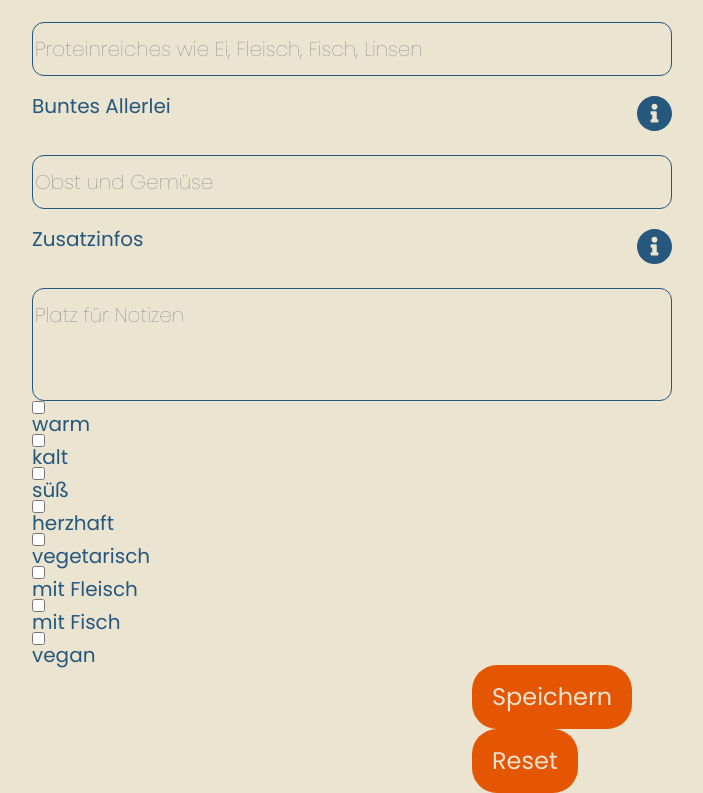
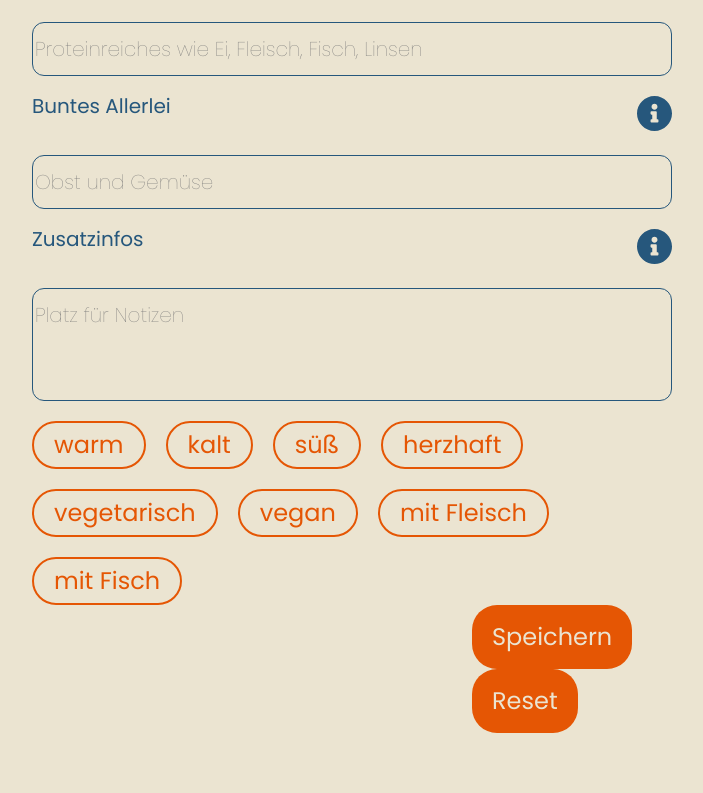
Before and after one commit to coding-bootcamps-eu/final-project-tz-earlybirds, a Vue app: page /recipe-input in a window 1280 px wide. Shown: the part 502-1295 px from the top of the page, without its empty margins (288-991 px from the left). After the commit the page ends 1235 px from the top, so only its background shows below. Built offline with nearby package versions, Linux system fonts and the light colour scheme.

Commit message:
adds logic for filter component

```diff
--- a/src/components/filterTags.vue
+++ b/src/components/filterTags.vue
@@ -1,17 +1,17 @@
 <template>
   <div>
     <label>
-      <input v-model="tags" type="checkbox" name="tags" value="warm" />warm
+      <input v-model="tagsValue" type="checkbox" name="tags" value="warm" />warm
     </label>
     <label>
-      <input v-model="tags" type="checkbox" name="tags" value="kalt" />kalt
+      <input v-model="tagsValue" type="checkbox" name="tags" value="kalt" />kalt
     </label>
     <label>
-      <input v-model="tags" type="checkbox" name="tags" value="süß" />süß
+      <input v-model="tagsValue" type="checkbox" name="tags" value="süß" />süß
     </label>
     <label>
       <input
-        v-model="tags"
+        v-model="tagsValue"
         type="checkbox"
         name="tags"
         value="herzhaft"
@@ -19,7 +19,7 @@
     </label>
     <label>
       <input
-        v-model="tags"
+        v-model="tagsValue"
         type="checkbox"
         name="tags"
         value="vegetarisch"
@@ -27,31 +27,80 @@
     </label>
     <label>
       <input
-        v-model="tags"
+        v-model="tagsValue"
+        type="checkbox"
+        name="tags"
+        value="vegan"
+      />vegan
+    </label>
+    <label>
+      <input
+        v-model="tagsValue"
         type="checkbox"
         name="tags"
         value="mit Fleisch"
       />mit Fleisch
     </label>
     <label>
-      <input v-model="tags" type="checkbox" name="tags" value="mit Fisch" />mit
-      Fisch
-    </label>
-    <label>
-      <input v-model="tags" type="checkbox" name="tags" value="vegan" />vegan
+      <input
+        v-model="tagsValue"
+        type="checkbox"
+        name="tags"
+        value="mit Fisch"
+      />mit Fisch
     </label>
   </div>
 </template>
 
-<style scoped></style>
+<style scoped>
+div {
+  display: flex;
+  flex-wrap: wrap;
+  align-items: center;
+  gap: 1rem;
+  width: 100%;
+}
+label {
+  font-size: 1.2rem;
+  background-color: var(--color-beige);
+  color: var(--color-orange);
+  border: 2px solid currentColor;
+  border-radius: 3rem;
+  padding: 0.5rem 1rem;
+  cursor: pointer;
+}
+label:hover,
+label:has(input:checked) {
+  background-color: var(--color-orange);
+  color: var(--color-beige);
+  border-color: transparent;
+}
+input {
+  display: none;
+}
+</style>
 
 <script>
 export default {
-  name: "RecipeInputView",
+  name: "FilterTags",
+  props: ["tags"],
+  emits: ["update:tags"],
   data() {
-    return {
-      tags: [],
-    };
+    return { tagsValue: [] };
+  },
+  watch: {
+    tagsValue: {
+      handler(newValue) {
+        this.$emit("update:tags", newValue);
+      },
+      immediate: true,
+      deep: true,
+    },
+  },
+  created() {
+    setTimeout(() => {
+      this.tagsValue = this.tags;
+    }, 100);
   },
 };
 </script>
--- a/src/views/RecipeInputView.vue
+++ b/src/views/RecipeInputView.vue
@@ -49,10 +49,12 @@
           name="infos"
           placeholder="Platz für Notizen"
         />
+        <FilterTags
+          :tags="recipe.tags"
+          @update:tags="(newValue) => (recipe.tags = newValue)"
+        ></FilterTags>
       </div>
-      <div>
-        <filterTags />
-      </div>
+
       <button class="basic-button" type="submit">Speichern</button>
       <button class="basic-button" type="reset">Reset</button>
     </form>
@@ -105,7 +107,7 @@ img {
 }
 </style>
 <script>
-import filterTags from "@/components/filterTags.vue";
+import FilterTags from "@/components/FilterTags.vue";
 
 const emptyRecipe = {
   title: "",
@@ -113,6 +115,7 @@ const emptyRecipe = {
   denkfutter: "",
   buntes: "",
   zusatzinfos: "",
+  tags: [],
 };
 // 1.Schritt: Eingabefelder als data properties hinterlegen
 // 2.Schritt: bei submit über v-model eingabe überschreiben
@@ -130,7 +133,7 @@ export default {
     };
   },
   components: {
-    filterTags,
+    FilterTags,
   },
   methods: {
     async addRecipe() {
--- a/src/views/RecipeItemView.vue
+++ b/src/views/RecipeItemView.vue
@@ -1,23 +1,28 @@
 <template>
   <div>
-    <h1>{{ this.recipe.title }}</h1>
+    <h1>{{ recipe.title }}</h1>
     <h2>Kraftpaket</h2>
-    {{ this.recipe.kraftpaket }}
+    {{ recipe.kraftpaket }}
     <h2>Denkfutter</h2>
-    {{ this.recipe.denkfutter }}
+    {{ recipe.denkfutter }}
     <h2>Buntes Allerlei</h2>
-    {{ this.recipe.buntes }}
+    {{ recipe.buntes }}
     <h3>Zusatzinfos</h3>
-    {{ this.recipe.zusatzinfos }}
-    <div>Hier stehen die Tags</div>
+    {{ recipe.zusatzinfos }}
+    <div>
+      <FilterTags :tags="recipe.tags"></FilterTags>
+    </div>
   </div>
 </template>
 
 <script>
+import FilterTags from "@/components/FilterTags.vue";
 const urlBase = "http://localhost:3017/recipes/";
 export default {
   name: "RecipeItemView",
-  components: {},
+  components: {
+    FilterTags,
+  },
   data() {
     return {
       recipe: {},
```
